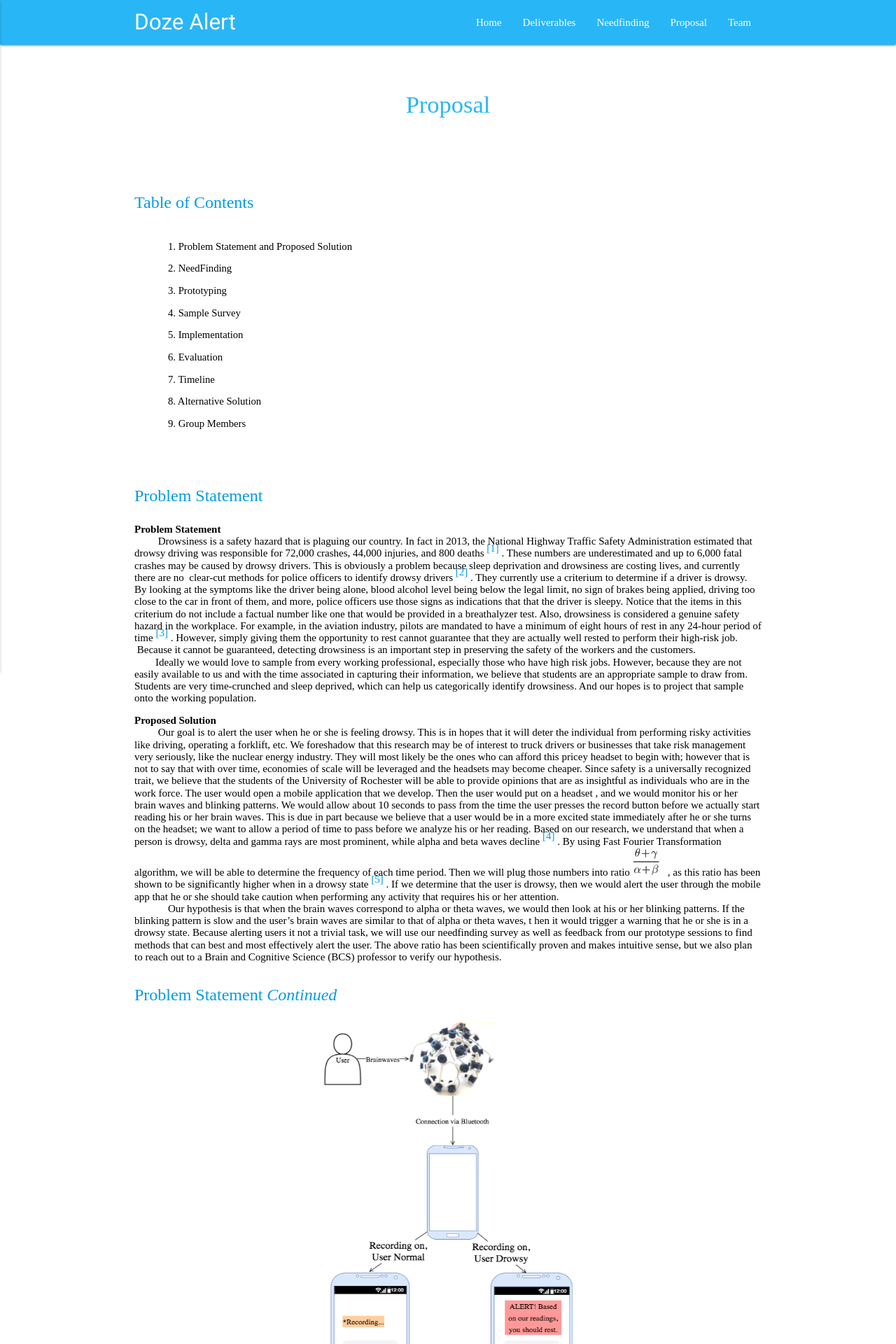
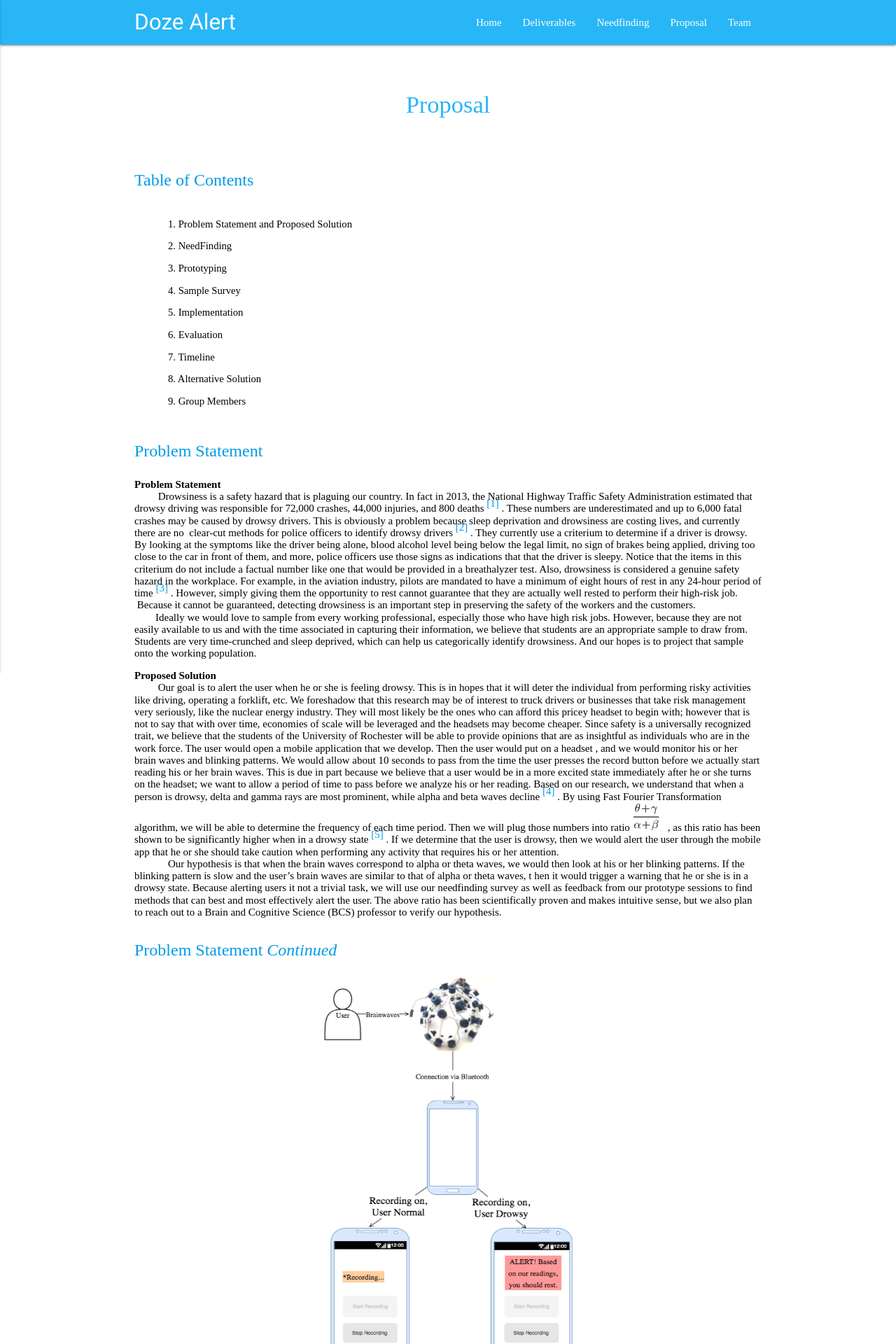
Before and after one commit to DanielBarnett714/DozeAlert, a Jekyll site: the page built from docs/proposal.md, in a window 1280 px wide. Shown: the top 1920 px of the page at 70% size. Built offline with Jekyll 4.4.1, drawn with Linux system fonts in a browser that asks for light colours; some web fonts are replaced.

Commit message:
Website - remove unnecessary whitespace

```diff
--- a/docs/assets/alex.css
+++ b/docs/assets/alex.css
@@ -1,5 +1,9 @@
 p, .c6, .c16, .c1, .c19, .c20, .c0 {
 	font-size: 1em;
+}
+
+section, .c11 {
+	padding-top: 0;
 }
 
 .survey-image{
```
